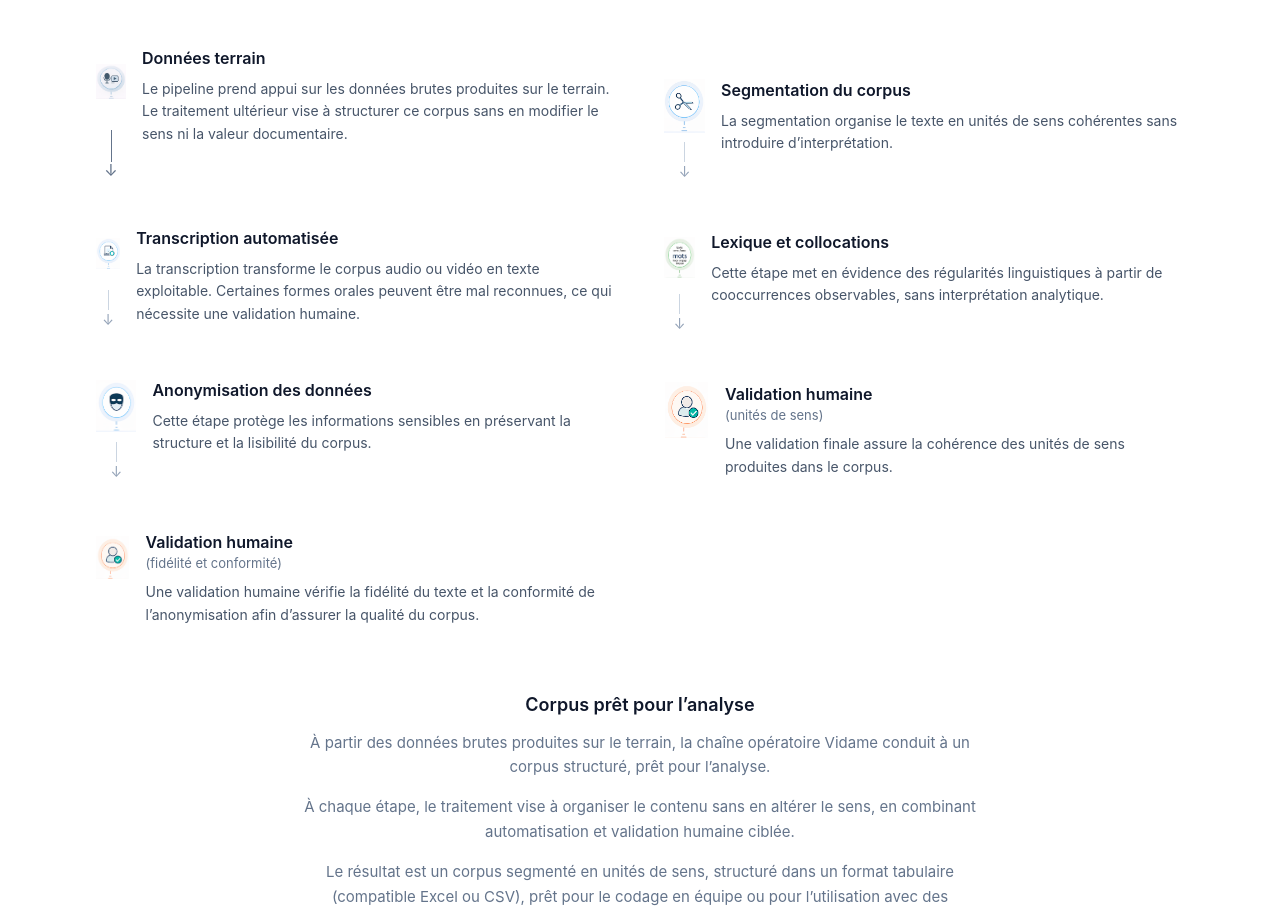
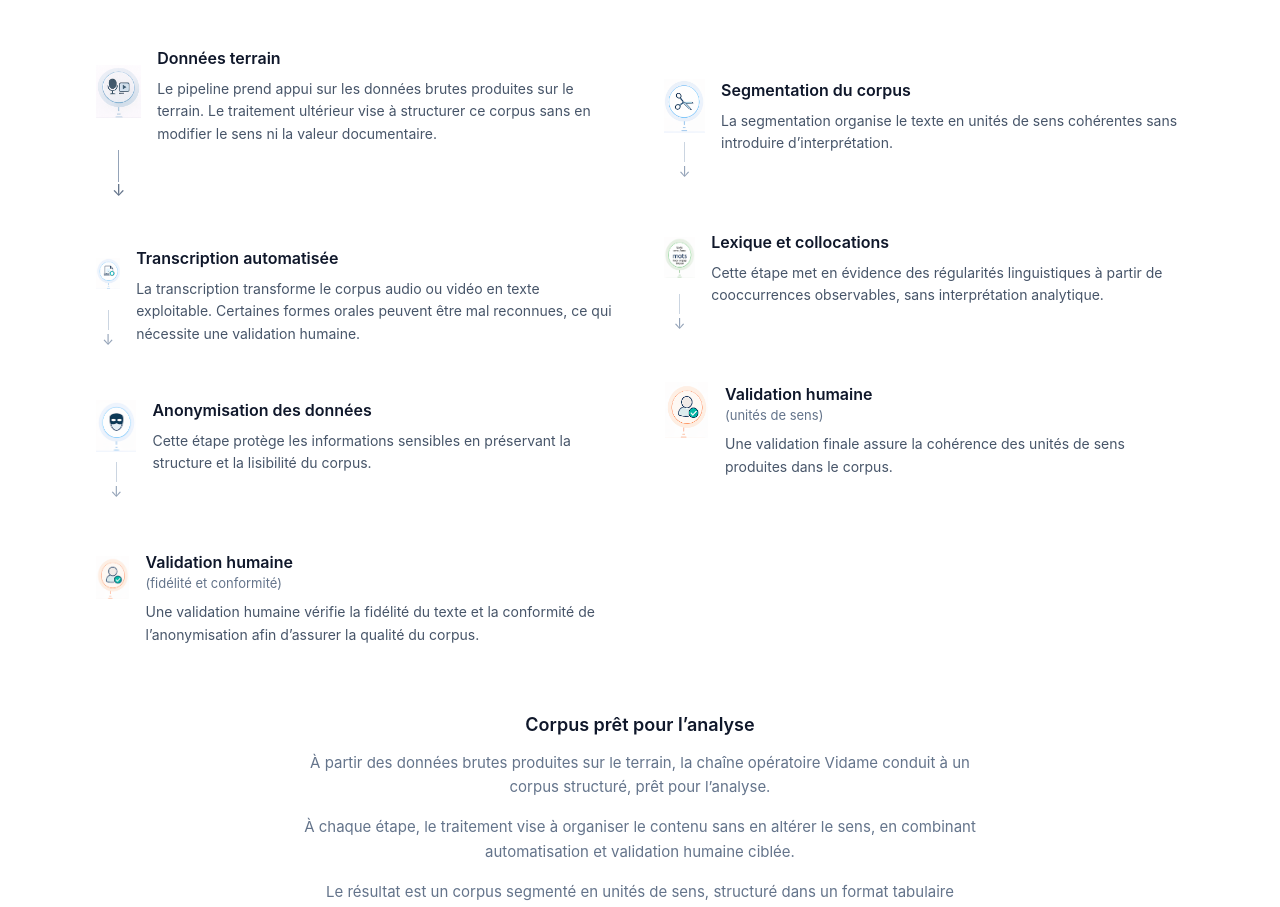
Before and after one commit to momopro21/vidame-recherche, a React (Vite) app: page / in a window 1280 px wide. Shown: the part 2040-2947 px from the top of the page. Built offline with nearby package versions, Linux system fonts and the light colour scheme; the HTML template or start-up script is replaced by a standard one.

Commit message:
Update App.tsx

```diff
--- a/src/App.tsx
+++ b/src/App.tsx
@@ -714,10 +714,10 @@ function Accueil({setPage,lang,}: {setPage: (page: string) => void;lang: "fr" |
 
       {/* 1 */}
       <div className="flex items-start gap-4">
-        <div className="flex w-18 flex-col items-center">
-          <img src="/icons/icon-donnees.png" className="h-[72px] w-[72px] object-contain" />
+        <div className="flex w-28 flex-col items-center">
+          <img src="/icons/icon-donnees.png" className="h-[92px] w-[92px] object-contain" />
           <div className="mt-3 flex flex-col items-center">
-            <div className="h-8 w-px bg-slate-500"></div>
+            <div className="h-8 w-px bg-slate-400"></div>
             <div className="text-slate-500 text-base leading-none">↓</div>
     </div>
         </div>
```
